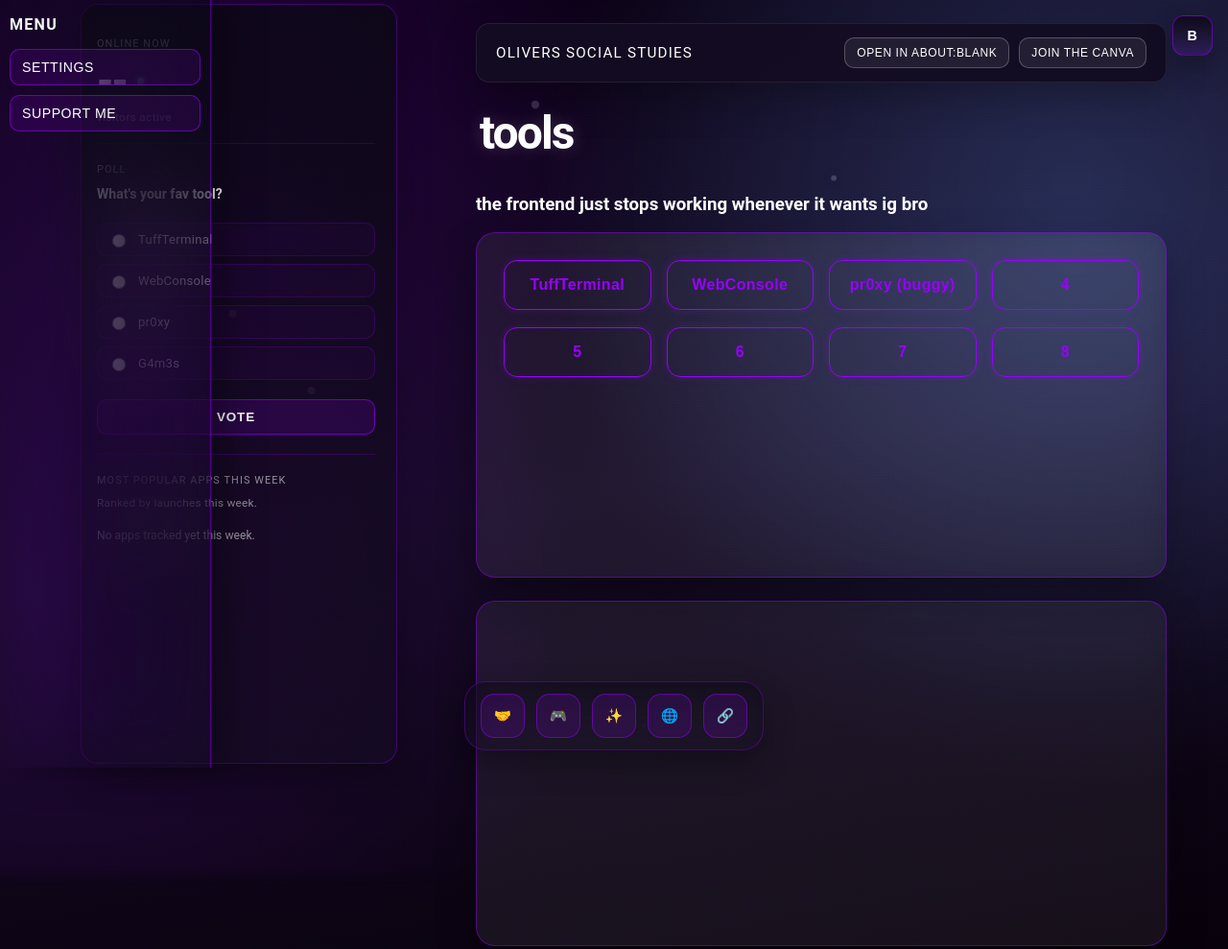
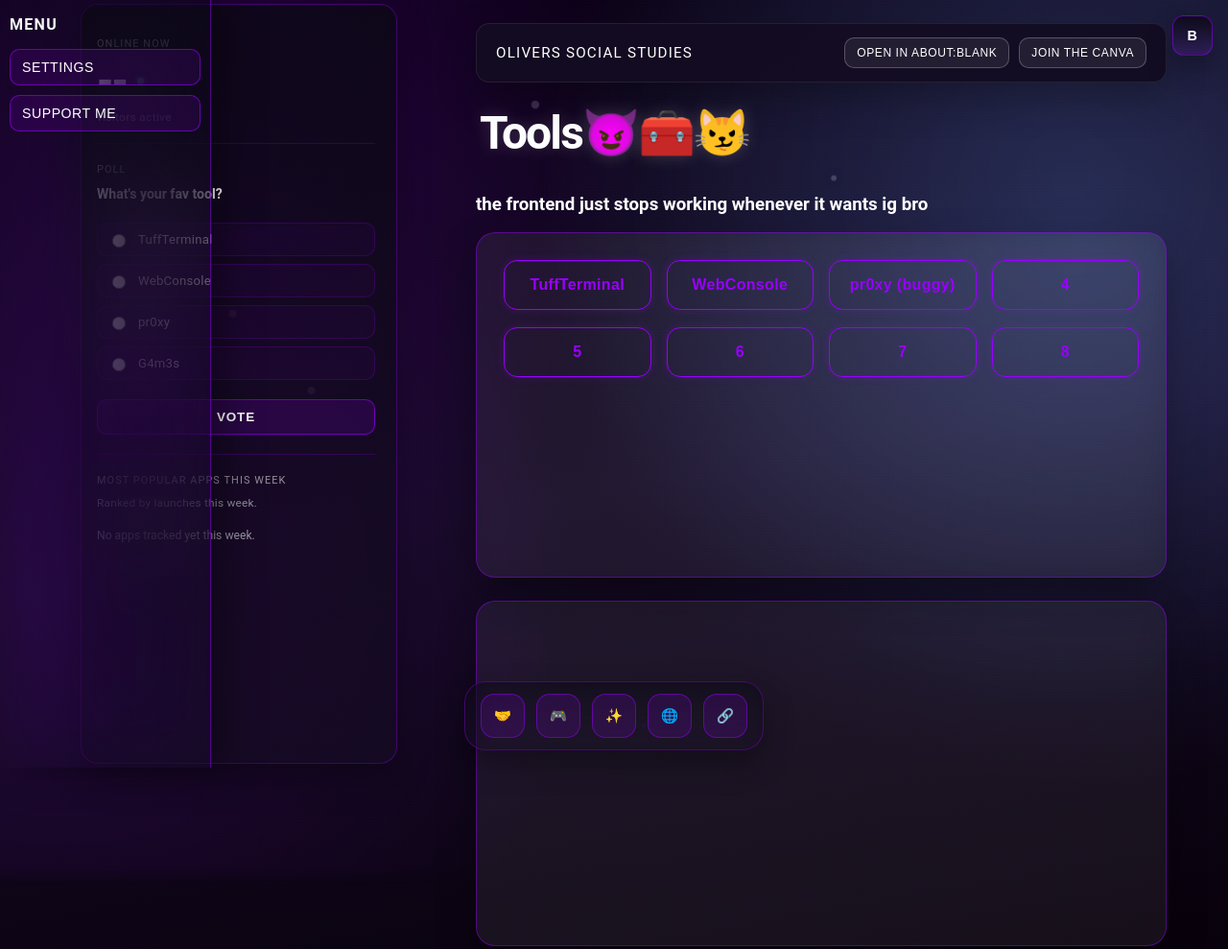
Before and after one commit to fazeddar/oliver-website-2-0, a plain HTML site: page index.html in a window 1280 px wide. Shown: the whole page at 96% size. Drawn offline with Linux system fonts and the light colour scheme; no server answers.

Commit message:
tuff emojis

```diff
--- a/index.html
+++ b/index.html
@@ -105,7 +105,7 @@
         </header>
 
         <main class="app-main">
-            <h1 class="tools-text">tools</h1>
+            <h1 class="tools-text">Tools😈🧰😼</h1>
             <h3 class="arch-text">the frontend just stops working whenever it wants ig bro</h3>
 
             <section class="glass-panel">
```
